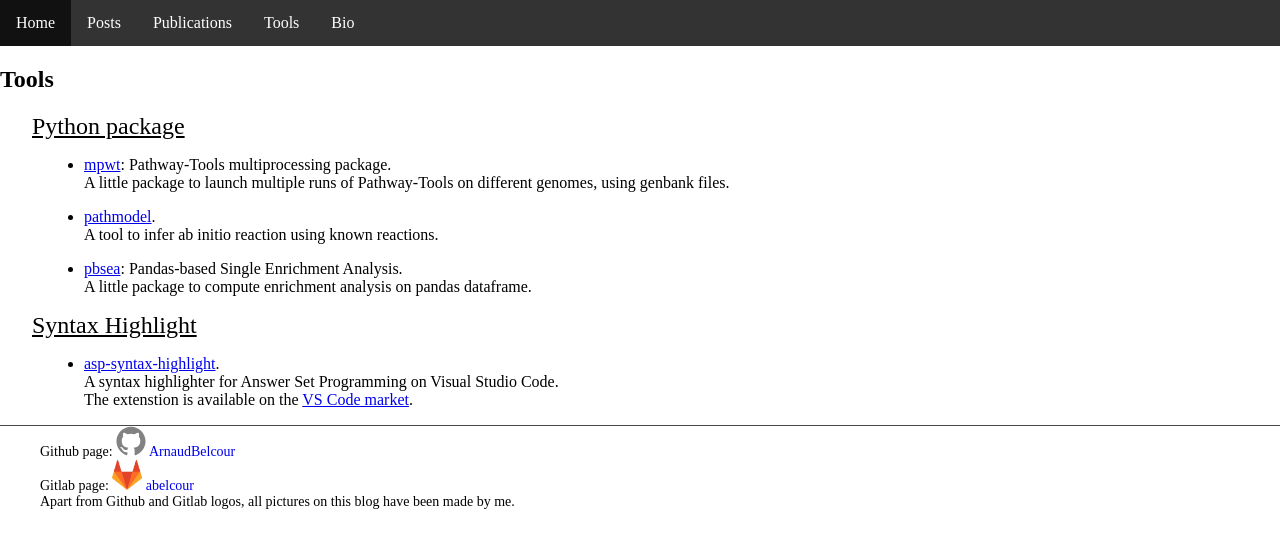
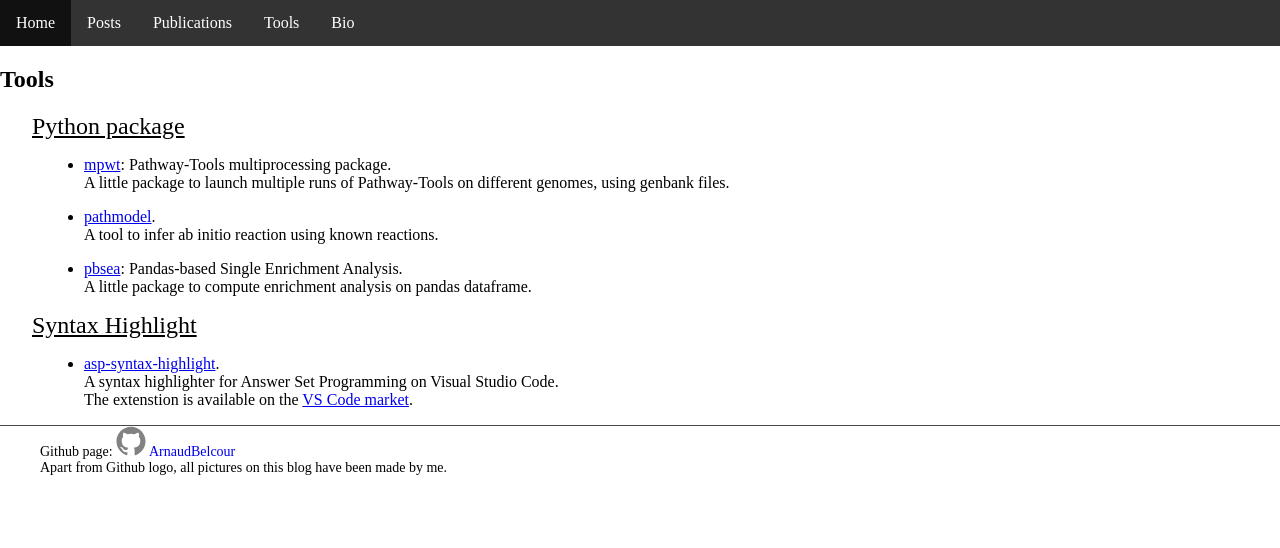
Before and after one commit to ArnaudBelcour/blog, a Jekyll site: the page built from pages/tools.html, in a window 1280 px wide. Shown: the top 548 px of the page. Built offline with Jekyll 4.4.1, drawn with Linux system fonts in a browser that asks for light colours.

Commit message:
Update mpwt link. Delete gitlab inria link.

```diff
--- a/_includes/footer.html
+++ b/_includes/footer.html
@@ -9,13 +9,7 @@
     </ul>
     <ul>
       <li>
-        Gitlab page: <a href='https://gitlab.inria.fr/abelcour'><img src="{{site.baseurl}}/images/icon-gitlab.png" alt="gitlab_icon" width="30" height="30"></a>
-        <a href='https://gitlab.inria.fr/abelcour'>abelcour</a>
-      </li>
-    </ul>
-    <ul>
-      <li>
-        Apart from Github and Gitlab logos, all pictures on this blog have been made by me.
+        Apart from Github logo, all pictures on this blog have been made by me.
       </li>
     </ul>
   </div>
--- a/pages/tools.html
+++ b/pages/tools.html
@@ -9,7 +9,7 @@ permalink: pages/tools/
 		<h2>Python package</h2>
 			<ul>
 				<li>
-					<p><a href='https://gitlab.inria.fr/DYLISS/mpwt'>mpwt</a>: Pathway-Tools multiprocessing package.<br>
+					<p><a href='https://github.com/AuReMe/mpwt'>mpwt</a>: Pathway-Tools multiprocessing package.<br>
 						A little package to launch multiple runs of Pathway-Tools on different genomes, using genbank files.<br>
 					</p>
 				</li>
```
Also changed, not shown: images/icon-gitlab.png (deleted).
